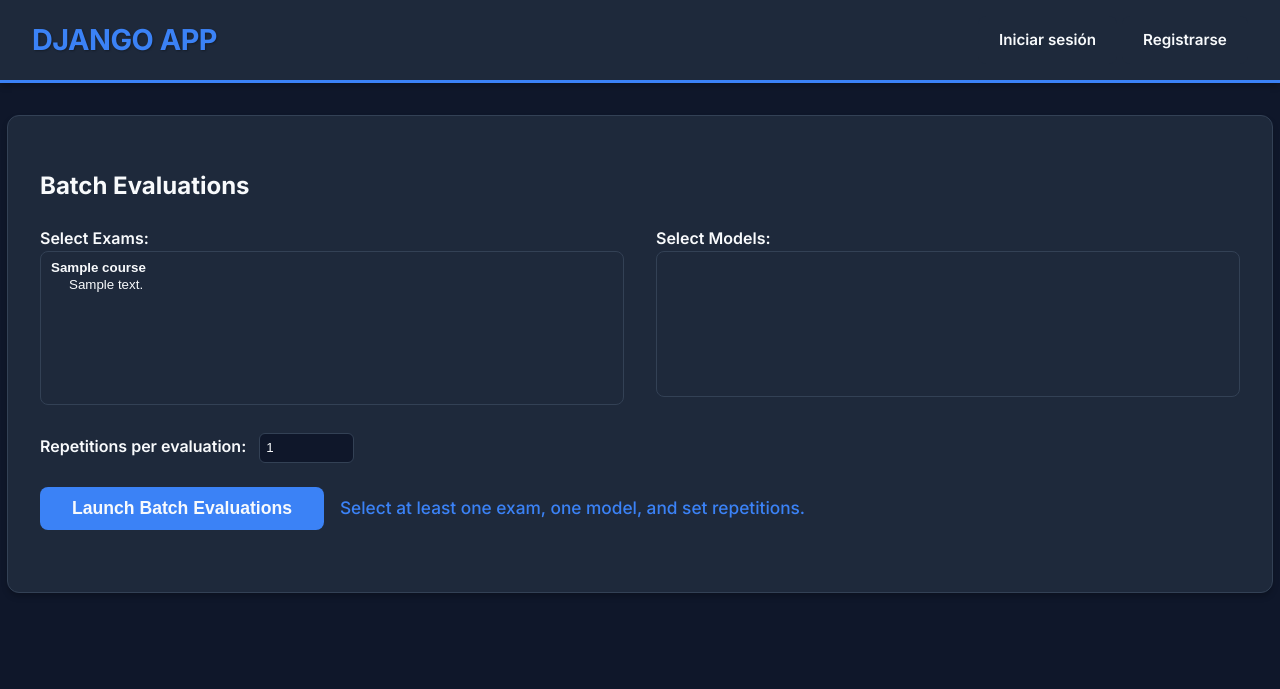
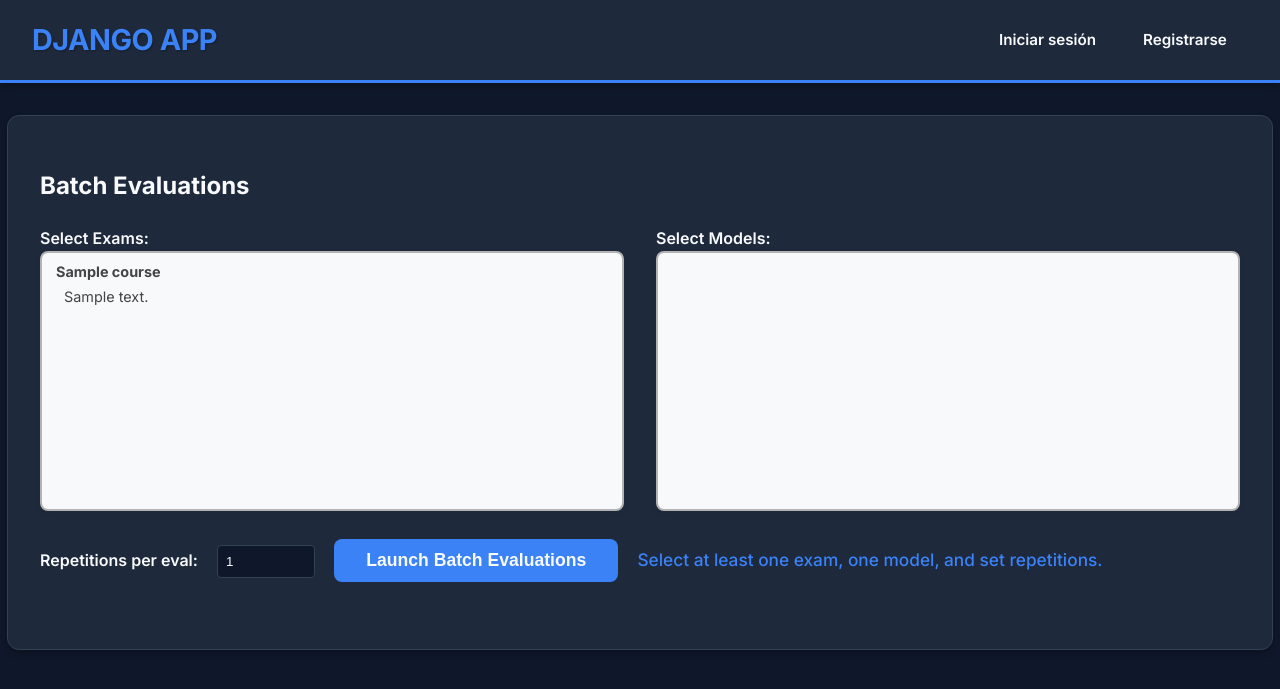
Before and after one commit to victor992992/genaigrader, a Django app: template genaigrader/templates/batch_evaluations.html in a window 1280 px wide. Shown: the top 689 px of the page. Run offline with Django 3.2, Linux system fonts and the light colour scheme; the template is opened without the code that fills it: most values are stand-ins (such as "Sample title", 1, 10 or a date in 2020); lists and menus that the app fills with data are empty.

Commit message:
Refactor batch evaluations UI and improve progress display
- Adjusted layout of repetitions input and button for better alignment.
- Enhanced progress messages with bold formatting for clarity.
- Updated progress bar styling and error message handling.
- Added detailed exam information display with model and repetition data.
- Implemented duration formatting for batch evaluation completion time.

```diff
--- a/genaigrader/templates/batch_evaluations.html
+++ b/genaigrader/templates/batch_evaluations.html
@@ -32,13 +32,11 @@
             </select>
         </div>
     </div>
-    <div class="batch-eval-reps">
-        <label for="repetitions" class="batch-eval-label">Repetitions per evaluation:</label>
-        <input type="number" name="repetitions" id="repetitions" min="1" value="1" required>
-    </div>
-    <div class="batch-eval-btn-row">
-      <button type="submit" class="batch-eval-btn">Launch Batch Evaluations</button>
-      <div id="eval-count-indicator" class="batch-eval-count-indicator"></div>
+    <div class="batch-eval-form-row">
+        <label for="repetitions" class="batch-eval-label" style="margin-bottom:0;">Repetitions per eval:</label>
+        <input type="number" name="repetitions" id="repetitions" min="1" value="1" required style="margin-bottom:0;">
+        <button type="submit" class="batch-eval-btn">Launch Batch Evaluations</button>
+        <div id="eval-count-indicator" class="batch-eval-count-indicator"></div>
     </div>
 </form>
 
--- a/genaigrader/views/batch_evaluations_view.py
+++ b/genaigrader/views/batch_evaluations_view.py
@@ -67,8 +67,10 @@ def extract_summary(responses: List[str]) -> Dict[str, Any] | None:
         try:
             data = json.loads(r.replace('data: ', '').strip())
             if {'correct_count', 'total_time', 'total_questions'}.issubset(data):
+
+                normalized_score = round(data['correct_count'] / data['total_questions'] * 10, 2)
                 return {
-                    'grade': f"{data['correct_count']}/{data['total_questions']}",
+                    'grade': f"{normalized_score} ({data['correct_count']}/{data['total_questions']})",
                     'time': data['total_time']
                 }
         except json.JSONDecodeError as e:
--- a/static/css/batch_evaluations.css
+++ b/static/css/batch_evaluations.css
@@ -3,13 +3,160 @@
   display: flex;
   align-items: baseline;
   gap: 1em;
-  margin-bottom: 1.2rem;
+  margin-bottom: 0;
 }
 
 @media (max-width: 600px) {
   .batch-eval-btn-row {
-    flex-direction: column;
+    flex-direction: row;
     align-items: stretch;
     gap: 0.5em;
   }
 }
+
+.exam-detail-heading-margin {
+  margin-top: 1em;
+  margin-bottom: 0.5em;
+}
+.exam-detail-box {
+  border: 1px solid #ccc;
+  padding: 8px;
+  margin: 8px 0;
+  border-radius: 4px;
+}
+.exam-detail-box pre {
+  white-space: pre-wrap;
+  word-break: break-word;
+}
+.model-response-text {
+  font-weight: bold;
+}
+.correct-response {
+  color: green;
+}
+.incorrect-response {
+  color: red;
+}
+.correctness-icon {
+  margin-left: 1em;
+}
+.question-time {
+  font-size: 0.9em;
+  color: #888;
+}
+
+.progress-bar-custom {
+  text-align: center;
+  white-space: nowrap;
+  overflow: hidden;
+  text-overflow: ellipsis;
+  font-size: 1em;
+  background-color: #4caf50;
+  color: white;
+  display: flex;
+  align-items: center;
+  justify-content: center;
+  min-width: 60px;
+  min-height: 24px;
+}
+
+.batch-eval-error {
+  color: red;
+}
+.batch-eval-progress-detail {
+  font-size: 1.1em;
+  margin-top: 0.5em;
+}
+
+.batch-eval-select {
+  width: 100%;
+  min-height: 260px;
+  padding: 10px 12px;
+  border: 2px solid #b3b3b3;
+  border-radius: 8px;
+  background-color: #f8f9fa;
+  color: #222;
+  font-size: 0.9em;
+  font-family: inherit;
+  box-shadow: 0 2px 8px rgba(0,0,0,0.04);
+  transition: border-color 0.2s, box-shadow 0.2s;
+}
+
+.batch-eval-select:focus {
+  border-color: #4a90e2;
+  outline: none;
+  box-shadow: 0 0 0 2px #4a90e233;
+}
+
+.batch-eval-select option {
+  padding: 6px 10px;
+}
+
+.batch-eval-select optgroup {
+  font-weight: bold;
+  color: #444;
+  background: #f8f9fa;
+}
+
+/* Responsive for smaller screens */
+@media (max-width: 600px) {
+  .batch-eval-select {
+    min-height: 180px;
+    font-size: 1em;
+  }
+}
+
+.batch-eval-form-row {
+  display: flex;
+  align-items: baseline;
+  gap: 1.2em;
+  margin-top: 1.5em;
+  margin-bottom: 1.5em;
+}
+
+.batch-eval-form-row label {
+  margin-bottom: 0;
+  white-space: nowrap;
+  align-self: baseline;
+}
+
+.batch-eval-form-row input[type="number"] {
+  width: 80px;
+  margin-bottom: 0;
+  align-self: baseline;
+}
+
+.batch-eval-reps {
+  flex: 1 1 200px;
+  display: flex;
+  flex-direction: column;
+  min-width: 180px;
+  margin-bottom: 0;
+}
+
+.batch-eval-btn {
+  flex: 0 0 auto;
+  align-self: baseline;
+}
+
+.batch-eval-count-indicator {
+  flex: 0 0 auto;
+  align-self: baseline;
+}
+
+@media (max-width: 800px) {
+  .batch-eval-form-row {
+    flex-direction: column;
+    align-items: stretch;
+    gap: 0.7em;
+  }
+  .batch-eval-form-row label,
+  .batch-eval-form-row input[type="number"] {
+    width: 100%;
+  }
+  .batch-eval-btn-row {
+    flex-direction: row;
+    align-items: stretch;
+    gap: 0.5em;
+  }
+}
--- a/static/js/batch_evaluations.js
+++ b/static/js/batch_evaluations.js
@@ -17,7 +17,7 @@ function parseProgress(progressStr) {
     repetition: match[6],
     totalReps: match[7],
     evalMsg: `Eval ${match[1]}/${match[2]}`,
-    detailMsg: `Evaluating ${match[3]} on ${match[4]} with ${match[5]} (${match[6]}/${match[7]})`
+    detailMsg: `Evaluating <b>${match[3]}</b> on <b>${match[4]}</b> with <b>${match[5]}</b> (Repetition ${match[6]}/${match[7]})`
   };
 }
 
@@ -27,21 +27,8 @@ function parseProgress(progressStr) {
  */
 function updateProgressBar(progress) {
   $("#progress-bar")
-    .css({
-      'text-align': 'center',
-      'white-space': 'nowrap',
-      'overflow': 'hidden',
-      'text-overflow': 'ellipsis',
-      'font-weight': 'bold',
-      'font-size': '1.1em',
-      'background-color': '#4caf50',
-      'color': 'white',
-      'display': 'flex',
-      'align-items': 'center',
-      'justify-content': 'center',
-      'min-width': '60px',
-      'min-height': '24px',
-    })
+    .removeAttr('style')
+    .addClass('progress-bar-custom')
     .text(progress.evalMsg);
   if (!isNaN(progress.currentEval) && !isNaN(progress.totalEval) && progress.totalEval > 0) {
     const percent = Math.round((progress.currentEval / progress.totalEval) * 100);
@@ -107,7 +94,7 @@ function processBatchEvalChunk(chunk) {
   try {
     const data = JSON.parse(chunk.replace("data: ", ""));
     if (data.error) {
-      $("#batch-eval-results").append(`<div style='color:red;'>${data.error}</div>`);
+      $("#batch-eval-results").append(`<div class="batch-eval-error">${data.error}</div>`);
     } else if (data.progress) {
       const progress = parseProgress(data.progress);
       if (progress) {
@@ -122,7 +109,7 @@ function processBatchEvalChunk(chunk) {
         window._currentExamDetailKey = `${progress.subject}|||${progress.exam}`;
         window._examDetailHeadingShown = false;
         updateProgressBar(progress);
-        $("#batch-eval-results").html(`<div style='font-size:1.1em;margin-top:0.5em;'>${progress.detailMsg}</div>`);
+        $("#batch-eval-results").html(`<div class="batch-eval-progress-detail">${progress.detailMsg}</div>`);
       } else {
         $("#progress-bar").text(data.progress);
       }
@@ -133,25 +120,32 @@ function processBatchEvalChunk(chunk) {
         const key = window._currentExamDetailKey || '';
         if (key) {
           const [subject, exam] = key.split('|||');
-          // Get repetition info from lastRow if available
+          // Get model and repetition info from lastRow if available
           const lastRow = window._batchEvalLastRow || {};
+          const model = lastRow.model || '-';
           const repetition = lastRow.repetition || '-';
           const totalReps = lastRow.totalReps || '-';
-          const headingHtml = `<div class="exam-detail-heading" style="margin-top:1em;margin-bottom:0.5em;"><b>Subject:</b> ${subject} <b>Exam:</b> ${exam} (Repetition ${repetition}/${totalReps})</div>`;
+          const headingHtml = `
+            <div class="exam-detail-heading exam-detail-heading-margin">
+              <span class="exam-detail-label">Model:</span> <span class="exam-detail-value">${model} - </span>
+              <span class="exam-detail-label">Subject:</span> <span class="exam-detail-value">${subject} - </span>
+              <span class="exam-detail-label">Exam:</span> <span class="exam-detail-value">${exam} - </span>
+              <span class="exam-detail-label">Repetition:</span> <span class="exam-detail-value">${repetition}/${totalReps}</span>
+            </div>
+            `;
           $("#exam-details").append(headingHtml);
         }
         window._examDetailHeadingShown = true;
       }
       const response = data.response;
-      const responseColor = response.is_correct ? "green" : "red";
       const detailsHtml = `
-        <div style="border:1px solid #ccc; padding:8px; margin:8px 0; border-radius:4px;">
+        <div class="exam-detail-box">
           <b>Question ${data.processed_questions}:</b>
           <pre>${response.question_prompt}</pre>
-          <b>Model response:</b> <span style="color:${responseColor}; font-weight:bold;">${response.response}</span><br>
+          <b>Model response:</b> <span class="model-response-text ${response.is_correct ? 'correct-response' : 'incorrect-response'}">${response.response}</span><br>
           <b>Correct option:</b> ${response.correct_option}
-          <span style="margin-left:1em;">${response.is_correct ? "✅" : "❌"}</span>
-          <div style="font-size:0.9em; color:#888;">Time: ${data.time || "-"}s</div>
+          <span class="correctness-icon">${response.is_correct ? "✅" : "❌"}</span>
+          <div class="question-time">Time: ${data.time || "-"}s</div>
         </div>
       `;
       $("#exam-details").append(detailsHtml);
@@ -200,7 +194,13 @@ function processBatchEvalChunk(chunk) {
       );
     } else if (data.done) {
       // Do not clear or append, just mark finished
-      $("#batch-eval-results").html("<div>Batch evaluation finished.</div>");
+      let finishedMsg = "Batch evaluation finished.";
+      if (window._batchEvalStartTime) {
+        const elapsedMs = Date.now() - window._batchEvalStartTime;
+        const elapsedStr = formatDuration(elapsedMs);
+        finishedMsg += ` <span class="batch-eval-time">(Total time: ${elapsedStr})</span>`;
+      }
+      $("#batch-eval-results").html(`<div>${finishedMsg}</div>`);
       $("#loading-indicator").hide();
     }
   } catch (e) {
@@ -217,6 +217,9 @@ $(document).ready(function () {
     $("#progress-bar").css("width", "0%").text("0%");
     $("#batch-eval-results").html("");
     $("#exam-details").html("");
+
+    // Record start time for batch evaluation
+    window._batchEvalStartTime = Date.now();
 
     // Collect and prepare data
     const data = collectBatchEvalFormData(this);
@@ -237,6 +240,25 @@ $(document).ready(function () {
       });
   });
 });
+
+/**
+ * Formats a duration in milliseconds into a human-readable string.
+ * Examples: "5s", "2m 10s", "1h 3m 5s", "1d 2h 3m 5s"
+ * @param {number} ms - Duration in milliseconds
+ * @returns {string} Human-readable duration
+ */
+function formatDuration(ms) {
+  const sec = Math.floor(ms / 1000) % 60;
+  const min = Math.floor(ms / (1000 * 60)) % 60;
+  const hr = Math.floor(ms / (1000 * 60 * 60)) % 24;
+  const day = Math.floor(ms / (1000 * 60 * 60 * 24));
+  let parts = [];
+  if (day > 0) parts.push(`${day}d`);
+  if (hr > 0) parts.push(`${hr}h`);
+  if (min > 0) parts.push(`${min}m`);
+  if (sec > 0 || parts.length === 0) parts.push(`${sec}s`);
+  return parts.join(' ');
+}
 
 /**
  * Updates the evaluation count indicator based on selected exams, models, and repetitions.
```
Also changed, not shown: genaigrader/tests/test_batch_evaluations.py (+1 -1 lines).
